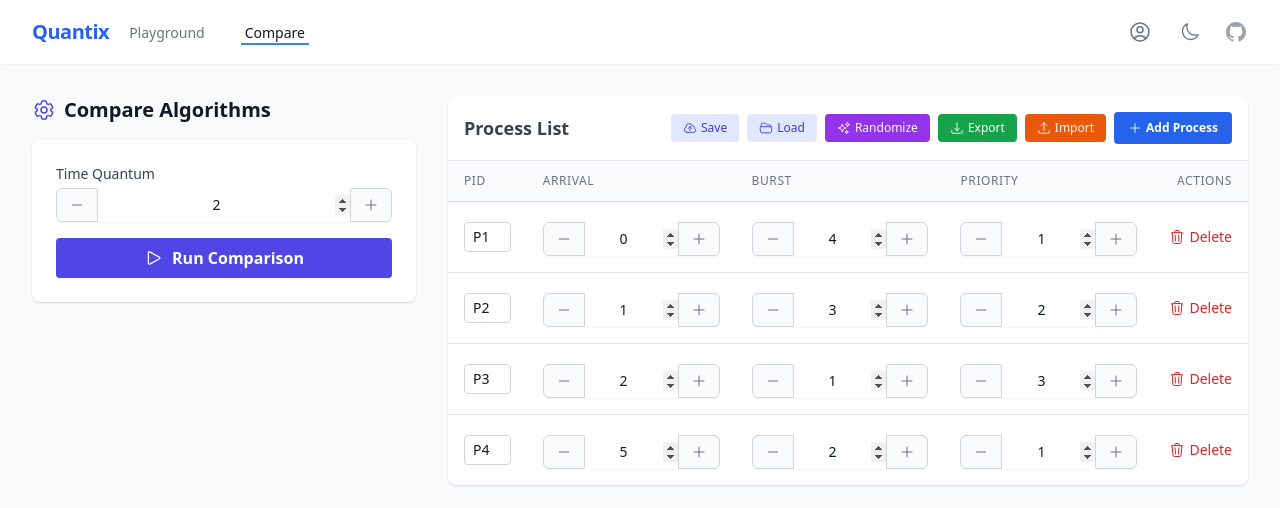
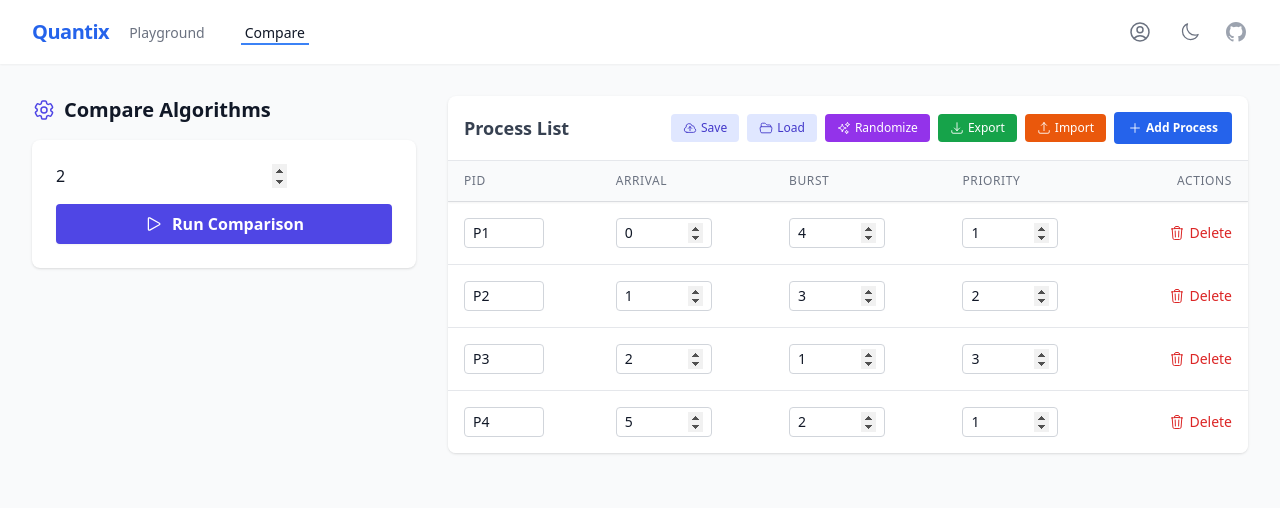
Before and after one commit to CodeExplorer430/cpu-scheduling-visualizer, a React (Vite) app in the folder frontend/: page /compare in a window 1280 px wide. Shown: the top 508 px of the page. Built offline with nearby package versions, Linux system fonts and the light colour scheme.

Commit message:
fix(ui): implement smart number input to handle empty state and formatting

```diff
--- a/frontend/src/components/ProcessTable.tsx
+++ b/frontend/src/components/ProcessTable.tsx
@@ -172,32 +172,26 @@ export const ProcessTable: React.FC<Props> = ({ processes, onProcessChange }) =>
                 </td>
                 <td className="px-3 sm:px-4 py-4 whitespace-nowrap">
                   <NumberInput
-                    id={`arrival-${index}`}
-                    label=""
                     value={process.arrival}
                     onChange={(val) => updateProcess(index, 'arrival', val)}
                     min={0}
-                    className="w-24 sm:w-full min-w-[6rem]"
+                    className="bg-white text-gray-900 border-gray-300 dark:border-gray-600 dark:bg-gray-700 dark:text-white border rounded px-2 py-1 w-20 sm:w-full max-w-[6rem] text-sm focus:ring-blue-500 focus:border-blue-500 transition-colors"
                   />
                 </td>
                 <td className="px-3 sm:px-4 py-4 whitespace-nowrap">
                   <NumberInput
-                    id={`burst-${index}`}
-                    label=""
                     value={process.burst}
                     onChange={(val) => updateProcess(index, 'burst', val)}
                     min={1}
-                    className="w-24 sm:w-full min-w-[6rem]"
+                    className="bg-white text-gray-900 border-gray-300 dark:border-gray-600 dark:bg-gray-700 dark:text-white border rounded px-2 py-1 w-20 sm:w-full max-w-[6rem] text-sm focus:ring-blue-500 focus:border-blue-500 transition-colors"
                   />
                 </td>
                 <td className="px-3 sm:px-4 py-4 whitespace-nowrap">
                   <NumberInput
-                    id={`priority-${index}`}
-                    label=""
                     value={process.priority || 1}
                     onChange={(val) => updateProcess(index, 'priority', val)}
                     min={1}
-                    className="w-24 sm:w-full min-w-[6rem]"
+                    className="bg-white text-gray-900 border-gray-300 dark:border-gray-600 dark:bg-gray-700 dark:text-white border rounded px-2 py-1 w-20 sm:w-full max-w-[6rem] text-sm focus:ring-blue-500 focus:border-blue-500 transition-colors"
                   />
                 </td>
                 <td className="px-3 sm:px-4 py-4 whitespace-nowrap text-right text-sm font-medium">
--- a/frontend/src/components/common/NumberInput.tsx
+++ b/frontend/src/components/common/NumberInput.tsx
@@ -1,119 +1,101 @@
-import React, { useState, useEffect } from 'react';
-import { MinusIcon, PlusIcon } from '@heroicons/react/24/outline';
+import React, { useState, useEffect, FocusEvent, KeyboardEvent } from 'react';
 
 interface NumberInputProps {
-  id: string;
-  label: string;
   value: number;
   onChange: (value: number) => void;
+  className?: string;
   min?: number;
   max?: number;
   step?: number;
-  className?: string;
+  id?: string;
+  name?: string;
+  placeholder?: string;
 }
 
 export const NumberInput: React.FC<NumberInputProps> = ({
-  id,
-  label,
   value,
   onChange,
-  min = 0,
+  className = '',
+  min,
   max,
-  step = 1,
-  className = '',
+  step,
+  id,
+  name,
+  placeholder,
 }) => {
-  // Local state to allow empty/partial input while typing
-  const [inputValue, setInputValue] = useState(value.toString());
+  // Local string state to allow empty values and formatting while typing
+  const [localValue, setLocalValue] = useState<string>(value.toString());
 
-  // Sync local state when prop changes externally
+  // Sync with parent value updates (e.g. from Randomize button),
+  // but only when the parent value actually changes to something different
+  // than what we currently parsed.
   useEffect(() => {
-    setInputValue(value.toString());
+    // If the prop value matches our current local value (parsed), don't mess with the text.
+    // This prevents cursor jumping or reformatting while the user is typing valid numbers.
+    // However, if the prop changes externally (e.g. randomize), we must update.
+    // We assume if the prop differs from our local parsed, it's an external change.
+    const parsedLocal = parseFloat(localValue);
+    if (parsedLocal !== value) {
+      setLocalValue(value.toString());
+    }
+    // eslint-disable-next-line react-hooks/exhaustive-deps
   }, [value]);
 
-  const handleInputChange = (e: React.ChangeEvent<HTMLInputElement>) => {
-    const newVal = e.target.value;
-    setInputValue(newVal);
+  const handleChange = (e: React.ChangeEvent<HTMLInputElement>) => {
+    setLocalValue(e.target.value);
+  };
 
-    const parsed = parseFloat(newVal);
-    if (!isNaN(parsed)) {
-      // Only update parent if it's a valid number
-      // We don't enforce min/max strictly while typing to allow intermediate states
-      // (e.g. typing "10" when min is 5: "1" might be invalid temporarily)
+  const commit = () => {
+    if (localValue === '') {
+      // If empty, revert to the current valid prop value (or could be 0)
+      setLocalValue(value.toString());
+      return;
+    }
+
+    let parsed = parseFloat(localValue);
+
+    if (isNaN(parsed)) {
+      setLocalValue(value.toString());
+      return;
+    }
+
+    // Clamp
+    if (min !== undefined && parsed < min) parsed = min;
+    if (max !== undefined && parsed > max) parsed = max;
+
+    // Update parent
     onChange(parsed);
+
+    // Update local value to the clean number string (removes leading zeros, etc.)
+    setLocalValue(parsed.toString());
+  };
+
+  const handleBlur = (e: FocusEvent<HTMLInputElement>) => {
+    commit();
+  };
+
+  const handleKeyDown = (e: KeyboardEvent<HTMLInputElement>) => {
+    if (e.key === 'Enter') {
+      commit();
+      (e.target as HTMLInputElement).blur();
     }
   };
 
-  const handleBlur = () => {
-    let parsed = parseFloat(inputValue);
-
-    // If empty or invalid, revert to last valid prop value
-    if (isNaN(parsed)) {
-      setInputValue(value.toString());
-      return;
-    }
-
-    // Clamp on blur
-    if (min !== undefined && parsed < min) parsed = min;
-    if (max !== undefined && parsed > max) parsed = max;
-
-    setInputValue(parsed.toString());
-    onChange(parsed);
-  };
-
-  const increment = () => {
-    let newVal = value + step;
-    if (max !== undefined && newVal > max) newVal = max;
-    // Fix floating point precision
-    newVal = Math.round(newVal * 100) / 100;
-    onChange(newVal);
-    setInputValue(newVal.toString());
-  };
-
-  const decrement = () => {
-    let newVal = value - step;
-    if (min !== undefined && newVal < min) newVal = min;
-    // Fix floating point precision
-    newVal = Math.round(newVal * 100) / 100;
-    onChange(newVal);
-    setInputValue(newVal.toString());
-  };
-
   return (
-    <div className={className}>
-      <label
-        htmlFor={id}
-        className="block text-sm font-medium text-gray-700 dark:text-gray-300 mb-1"
-      >
-        {label}
-      </label>
-      <div className="flex rounded-md shadow-sm">
-        <button
-          type="button"
-          onClick={decrement}
-          className="relative inline-flex items-center px-3 py-2 rounded-l-md border border-gray-300 bg-gray-50 text-gray-500 hover:bg-gray-100 dark:border-gray-600 dark:bg-gray-700 dark:text-gray-300 dark:hover:bg-gray-600 sm:text-sm focus:z-10 focus:outline-none focus:ring-1 focus:ring-blue-500 focus:border-blue-500"
-        >
-          <MinusIcon className="h-4 w-4" aria-hidden="true" />
-        </button>
     <input
+      id={id}
+      name={name}
       type="number"
-          name={id}
-          id={id}
-          className="focus:ring-blue-500 focus:border-blue-500 block w-full text-center sm:text-sm border-gray-300 dark:border-gray-600 dark:bg-gray-700 dark:text-white rounded-none border-x-0 appearance-none"
-          placeholder={value.toString()}
-          value={inputValue}
-          onChange={handleInputChange}
+      className={className}
+      value={localValue}
+      onChange={handleChange}
       onBlur={handleBlur}
-          onFocus={(e) => e.target.select()} // Auto-select on focus for easy replacement
+      onKeyDown={handleKeyDown}
+      min={min}
+      max={max}
       step={step}
+      placeholder={placeholder}
+      onFocus={(e) => e.target.select()} // Auto-select content on focus for quick replacement
     />
-        <button
-          type="button"
-          onClick={increment}
-          className="relative inline-flex items-center px-3 py-2 rounded-r-md border border-gray-300 bg-gray-50 text-gray-500 hover:bg-gray-100 dark:border-gray-600 dark:bg-gray-700 dark:text-gray-300 dark:hover:bg-gray-600 sm:text-sm focus:z-10 focus:outline-none focus:ring-1 focus:ring-blue-500 focus:border-blue-500"
-        >
-          <PlusIcon className="h-4 w-4" aria-hidden="true" />
-        </button>
-      </div>
-    </div>
   );
 };
```
Also changed, not shown: frontend/src/components/playground/SimulationControls.tsx (+18 -29 lines), 1 other file (tests, documents, lock files or other folders). Lines whose indentation alone changed are shown as unchanged.
